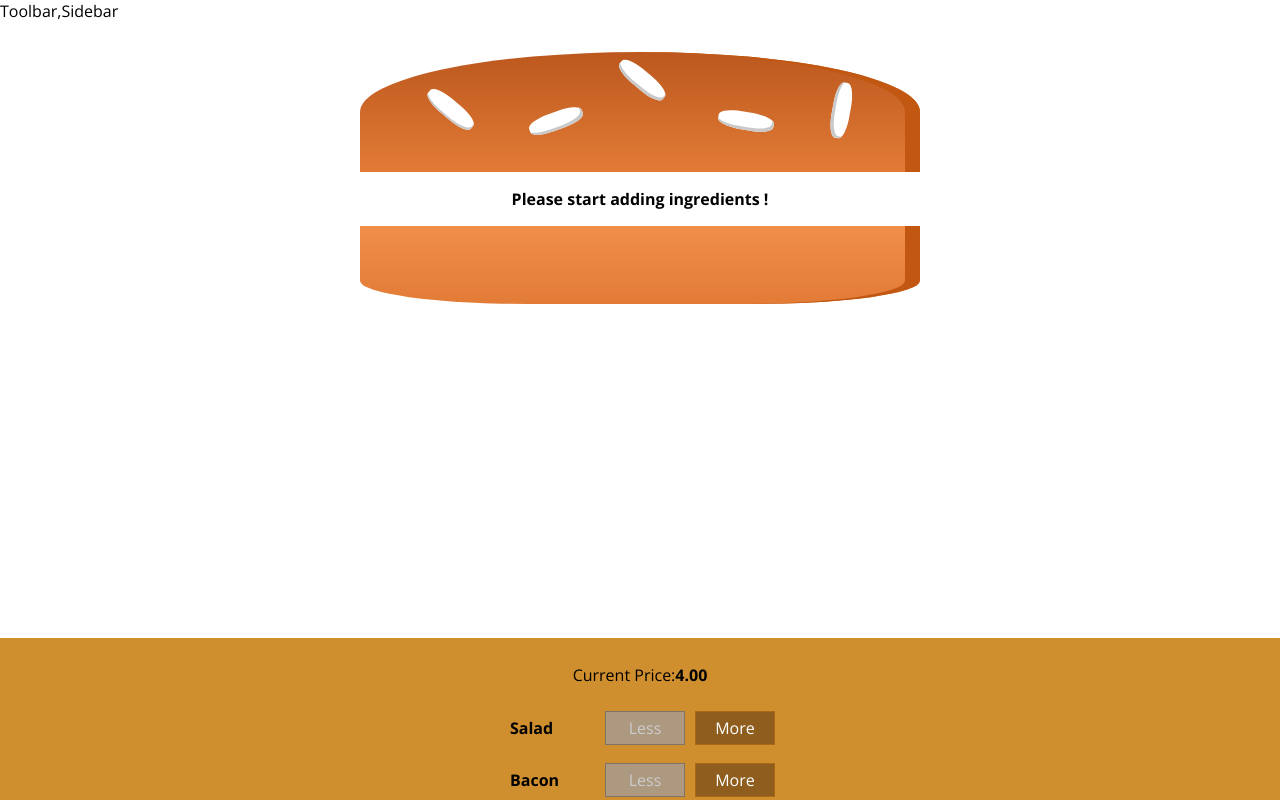
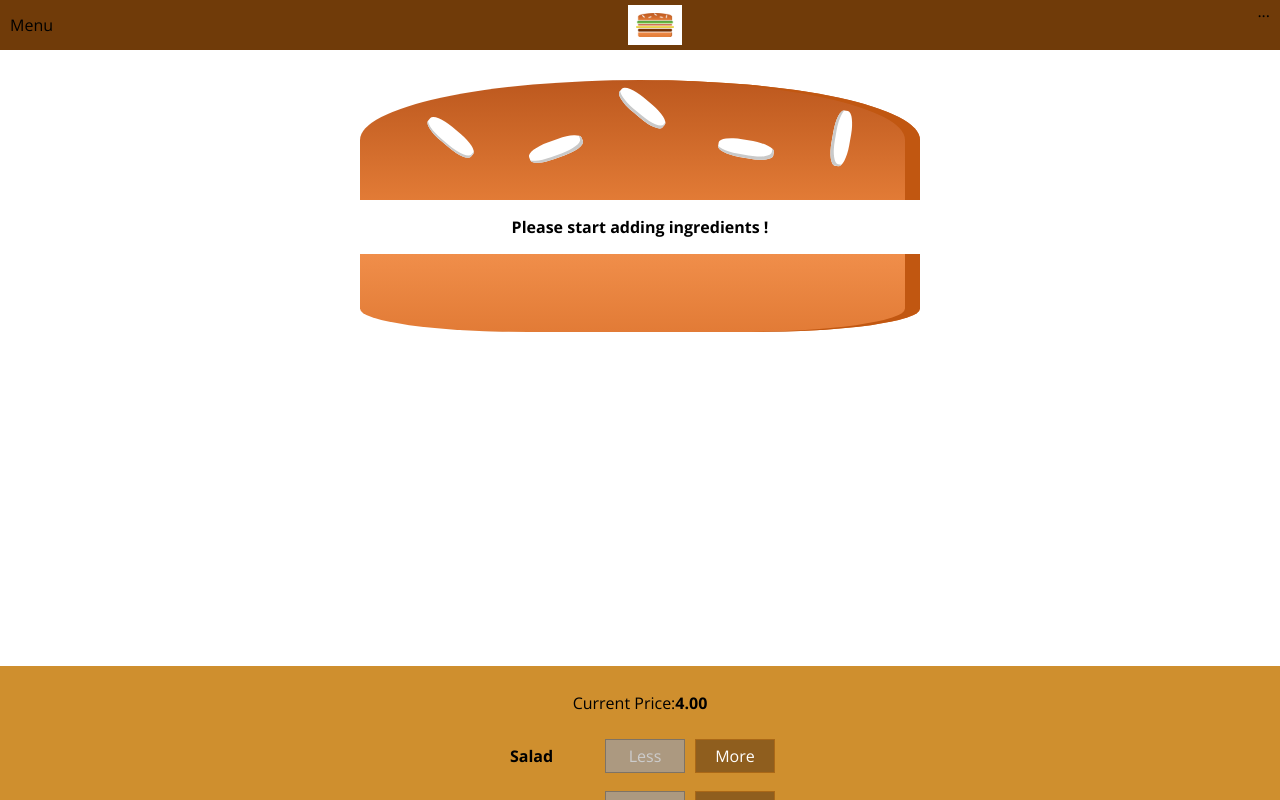
Before and after one commit to abdullah578/burger-builder, a React (Create React App) app: page / in a window 1280 px wide. Shown: the top 800 px of the page. Built offline with nearby package versions, Linux system fonts and the light colour scheme.

Commit message:
Created a toolbar

```diff
--- a/src/Components/Layout/Layout.js
+++ b/src/Components/Layout/Layout.js
@@ -1,9 +1,10 @@
 import React from "react";
 import classes from "./Layout.module.css";
+import Toolbar from "../Toolbar/Toolbar";
 
 const layout = (props) => (
   <React.Fragment>
-    <div>Toolbar,Sidebar</div>
+    <Toolbar></Toolbar>
     <main className={classes.content}>{props.children}</main>
   </React.Fragment>
 );
--- a/src/Components/Layout/Layout.module.css
+++ b/src/Components/Layout/Layout.module.css
@@ -1,3 +1,3 @@
 .content {
-  margin-top: 16px;
+  margin-top: 66px;
 }
--- /dev/null
+++ b/src/Components/Logo/Logo.js
@@ -0,0 +1,13 @@
+import React from "react";
+import classes from "./Logo.module.css";
+import burger from "../../assets/images/burger.png";
+
+const Logo = (props) => {
+  return (
+    <div className={classes.Logo}>
+      <img src={burger} alt="Burger-logo"></img>
+    </div>
+  );
+};
+
+export default Logo;
--- /dev/null
+++ b/src/Components/Logo/Logo.module.css
@@ -0,0 +1,10 @@
+.Logo {
+  height: 80%;
+  padding: 8px;
+  box-sizing: border-box;
+  background-color: #fff;
+}
+.Logo img {
+  height: 100%;
+  width: auto;
+}
--- /dev/null
+++ b/src/Components/Toolbar/Toolbar.js
@@ -0,0 +1,15 @@
+import React from "react";
+import classes from "./Toolbar.module.css";
+import Logo from "../Logo/Logo";
+
+const Toolbar = () => {
+  return (
+    <div className={classes.Toolbar}>
+      <div>Menu</div>
+      <Logo />
+      <nav>...</nav>
+    </div>
+  );
+};
+
+export default Toolbar;
--- /dev/null
+++ b/src/Components/Toolbar/Toolbar.module.css
@@ -0,0 +1,18 @@
+.Toolbar {
+  width: 100%;
+  height: 50px;
+  position: fixed;
+  left: 0;
+  top: 0;
+  background-color: #703b09;
+  display: flex;
+  justify-content: space-between;
+  align-items: center;
+  z-index: 95;
+  padding: 0 10px;
+  box-sizing: border-box;
+}
+
+.Toolbar nav {
+  height: 100%;
+}
```
Also changed, not shown: src/assets/images/burger.png (added).
